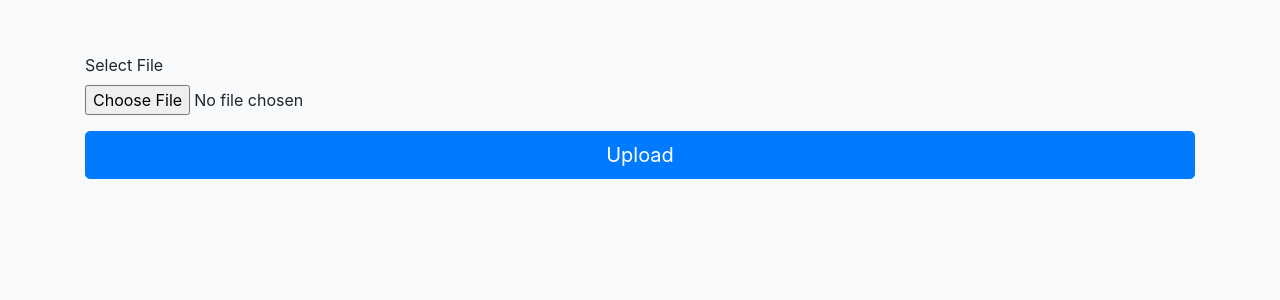
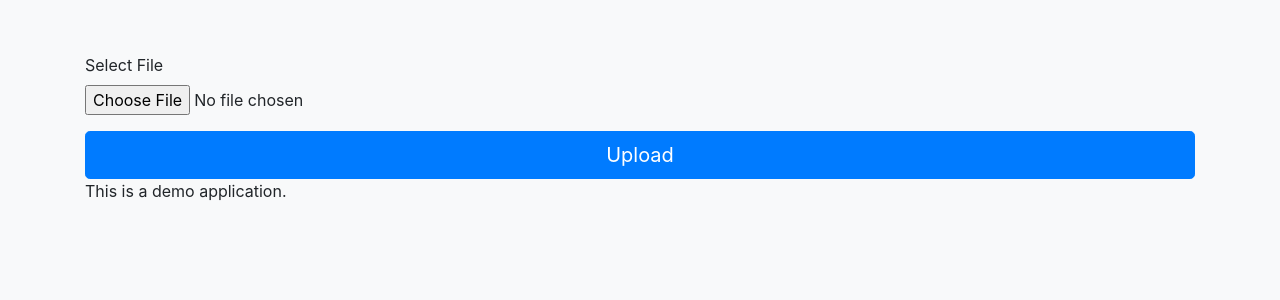
Before and after one commit to nikopartanen/giellagas-elan-app, a Flask app: page / in a window 1280 px wide. Shown: the part 313-613 px from the top of the page. Run offline with Flask 3, Linux system fonts and the light colour scheme; some libraries are stand-ins or nearby versions.

Commit message:
Update upload.html

```diff
--- a/templates/upload.html
+++ b/templates/upload.html
@@ -30,6 +30,7 @@
                 {% endif %}
             </div>
         </div>
+        <p>This is a demo application.</p>
     </div>
 
     <script src="https://code.jquery.com/jquery-3.3.1.slim.min.js"></script>
```
